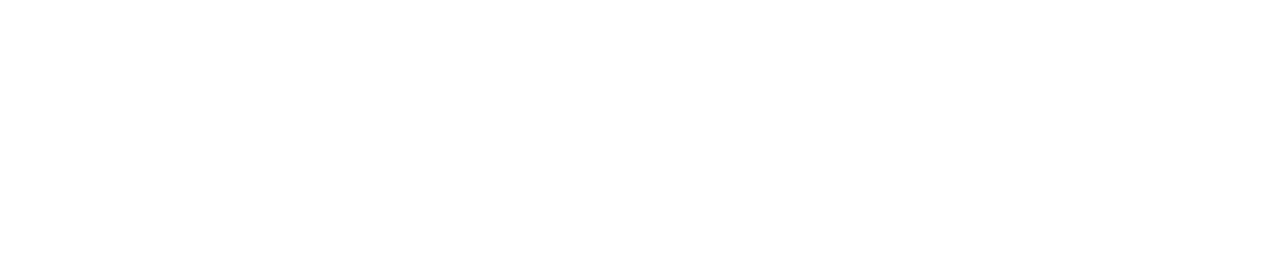
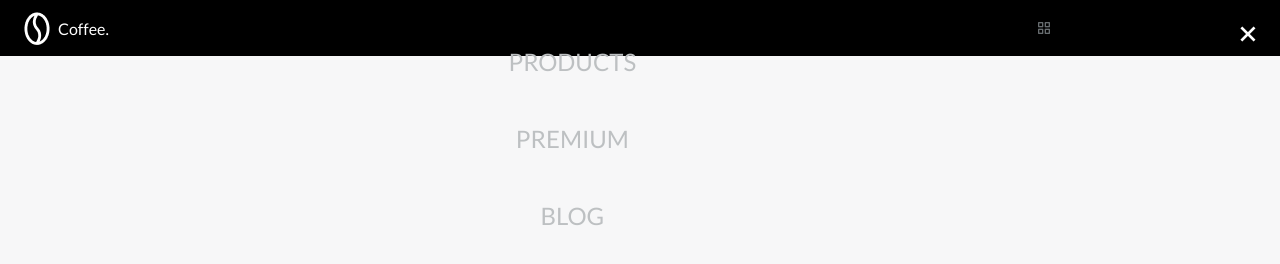
Before and after one commit to Tekthree/responsive-coffee, a website: page index.html in a window 1280 px wide. Drawn offline with nearby package versions, Linux system fonts and the light colour scheme.

Commit message:
adds navbar

```diff
--- a/assets/css/styles.css
+++ b/assets/css/styles.css
@@ -0,0 +1,257 @@
+/*=============== GOOGLE FONTS ===============*/
+@import url("https://fonts.googleapis.com/css2?family=Lato:wght@400;700&display=swap");
+
+/*=============== VARIABLES CSS ===============*/
+:root {
+  --header-height: 3.5rem;
+
+  /*========== Colors ==========*/
+  --first-color: hsl(36, 72%, 48%);
+  --first-color-alt: hsl(36, 72%, 44%);
+  --black-color: hsl(206, 12%, 12%);
+  --card-color: hsl(0, 0%, 90%);
+  --title-color: hsl(206, 12%, 12%);
+  --text-color: hsl(206, 4%, 42%);
+  --text-color-light: hsl(206, 4%, 75%);
+  --body-color: hsl(206, 4%, 97%);
+  --container-color: #fff;
+
+  /*========== Font and typography ==========*/
+  --body-font: "Lato", sans-serif;
+  --biggest-font-size: 2.25rem;
+  --h1-font-size: 1.5rem;
+  --h2-font-size: 1.25rem;
+  --h3-font-size: 1rem;
+  --normal-font-size: 0.938rem;
+  --small-font-size: 0.813rem;
+  --smaller-font-size: 0.75rem;
+
+  /*========== Font weight ==========*/
+  --font-bold: 700;
+
+  /*========== z index ==========*/
+  --z-tooltip: 10;
+  --z-fixed: 100;
+}
+
+@media screen and (min-width: 968px) {
+  :root {
+    --biggest-font-size: 3.5rem;
+    --h1-font-size: 2.25rem;
+    --h2-font-size: 1.5rem;
+    --h3-font-size: 1.25rem;
+    --normal-font-size: 1rem;
+    --small-font-size: 0.875rem;
+    --smaller-font-size: 0.813rem;
+  }
+}
+
+/*=============== BASE ===============*/
+* {
+  box-sizing: border-box;
+  padding: 0;
+  margin: 0;
+}
+
+html {
+  scroll-behavior: smooth;
+}
+
+body {
+  font-family: var(--body-font);
+  font-size: var(--normal-font-size);
+  background-color: var(--body-color);
+  color: var(--text-color);
+}
+
+h1,
+h2,
+h3 {
+  color: var(--title-color);
+  font-weight: var(--font-bold);
+}
+
+h1,
+h2,
+h3,
+p {
+  line-height: 140%;
+}
+
+ul {
+  list-style: none;
+}
+
+a {
+  text-decoration: none;
+}
+
+img {
+  max-width: 100%;
+  height: auto;
+}
+
+button {
+  border: none;
+  outline: none;
+  cursor: pointer;
+}
+
+/*=============== REUSABLE CSS CLASSES ===============*/
+.container {
+  max-width: 1024px;
+  margin-left: 1.5rem;
+  margin-right: 1.5rem;
+}
+
+.grid {
+  display: grid;
+  gap: 1.5rem;
+}
+
+.section {
+  padding: 4.5rem 0 2rem;
+}
+
+.section__title {
+  position: relative;
+  font-size: var(--h1-font-size);
+  padding-left: 1.25rem;
+  margin-bottom: 2.5rem;
+}
+
+.section__title::before {
+  content: "";
+  position: absolute;
+  top: 8px;
+  left: 0;
+  width: 3px;
+  height: 20px;
+  background-color: var(--first-color);
+}
+
+/*=============== HEADER & NAV ===============*/
+
+.header {
+  width: 100%;
+  background-color: #000;
+  position: fixed;
+  top: 0;
+  left: 0;
+  z-index: var(--z-fixed);
+}
+
+.nav {
+  height: var(--header-height);
+  display: flex;
+  justify-content: space-between;
+  align-items: center;
+}
+
+.nav__logo,
+.nav__toggle {
+  color: #fff;
+}
+
+.nav__logo {
+  display: flex;
+  align-items: center;
+  column-gap: 0.5rem;
+  font-weight: var();
+}
+
+.nav__toogle {
+  width: 0.75rem;
+}
+
+.nav__toggle {
+  display: inline-flex;
+  font-size: 1.15rem;
+  cursor: pointer;
+}
+
+@media screen and (max-width: 767px) {
+  .nav__menu {
+    position: fixed;
+    background-color: var(--black-color);
+    top: 0;
+    right: 0;
+    width: 100%;
+    height: 100%;
+    transition: 0.3s;
+  }
+}
+
+.nav__list {
+  display: flex;
+  flex-direction: column;
+  text-align: center;
+  row-gap: 3rem;
+  padding-top: 9rem;
+}
+
+.nav__link {
+  text-transform: uppercase;
+  color: var(--text-color-light);
+  font-size: var(--h2-font-size);
+  transition: 0.3s;
+}
+
+.nav__link:hover {
+  color: #fff;
+}
+
+.nav__close {
+  font-size: 2rem;
+  color: #fff;
+  position: absolute;
+  top: 1rem;
+  right: 1rem;
+  cursor: pointer;
+}
+
+/* Show menu */
+
+/* Change background header */
+
+/* Active link */
+
+/*=============== HOME ===============*/
+
+/* Scroll image animate */
+
+/*=============== BUTTON ===============*/
+
+/*=============== SPECIALTY ===============*/
+
+/*=============== PRODUCTS ===============*/
+
+/* Active link products */
+
+/*=============== QUALITY ===============*/
+
+/*=============== LOGOS ===============*/
+
+/*=============== BLOG ===============*/
+
+/*=============== FOOTER ===============*/
+
+/*=============== SCROLL BAR ===============*/
+
+/*=============== SCROLL UP ===============*/
+
+/* Show Scroll Up*/
+
+/*=============== BREAKPOINTS ===============*/
+/* For small devices */
+
+/* For medium devices */
+
+/* For large devices */
+
+/* Alternative code, for larger screens */
+
+/*=============== LOAD ===============*/
+
+/* The size may vary depending
+on the image of the gif */
--- a/index.html
+++ b/index.html
@@ -27,7 +27,41 @@
     <!-- =================================== LOADER ================================== -->
 
     <!-- ================================= HEADER ===================================== -->
-    <header class="header" id="header"></header>
+    <header class="header" id="header">
+      <nav class="nav container">
+        <a href="#" class="nav__logo">
+          <img src="./assets/img/logo.png" alt="" class="nav__logo-img" />
+          Coffee.
+        </a>
+
+        <div class="nav__menu" id="nav-menu">
+          <ul class="nav__list">
+            <li class="nav__item">
+              <a href="#" class="nav__link">Home</a>
+            </li>
+            <li class="nav__item">
+              <a href="#" class="nav__link">Products</a>
+            </li>
+            <li class="nav__item">
+              <a href="#" class="nav__link">Premium</a>
+            </li>
+            <li class="nav__item">
+              <a href="#" class="nav__link">Blog</a>
+            </li>
+          </ul>
+
+          <div class="nav__close" id="nav-close">
+            <i class="bx bx-x"></i>
+          </div>
+        </div>
+
+        <!-- toggle button -->
+
+        <div class="nav__toogle" id="nav-toggle">
+          <i class="bx bx-grid-alt"></i>
+        </div>
+      </nav>
+    </header>
 
     <!-- ====================================== MAIN ====================================== -->
     <main>
```
